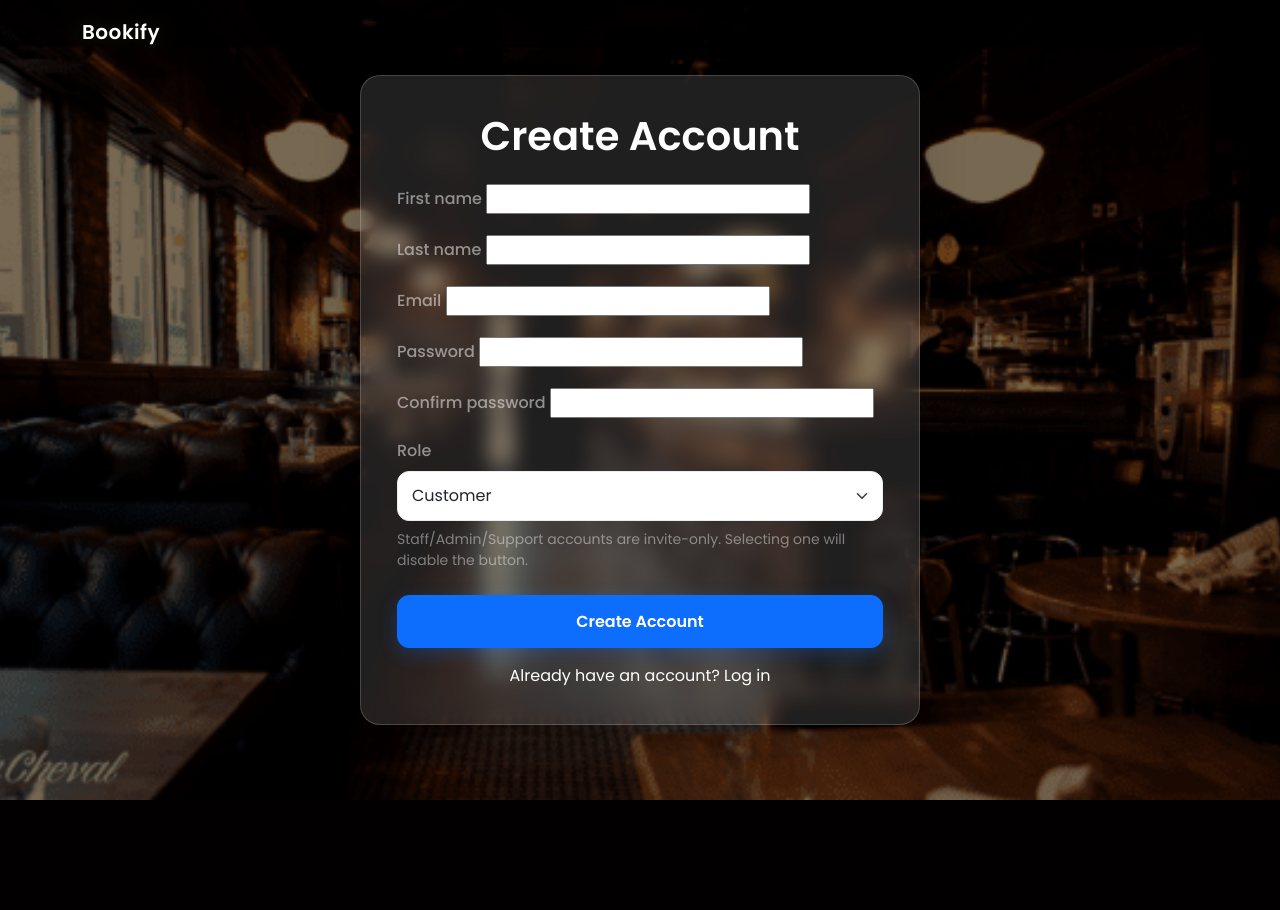
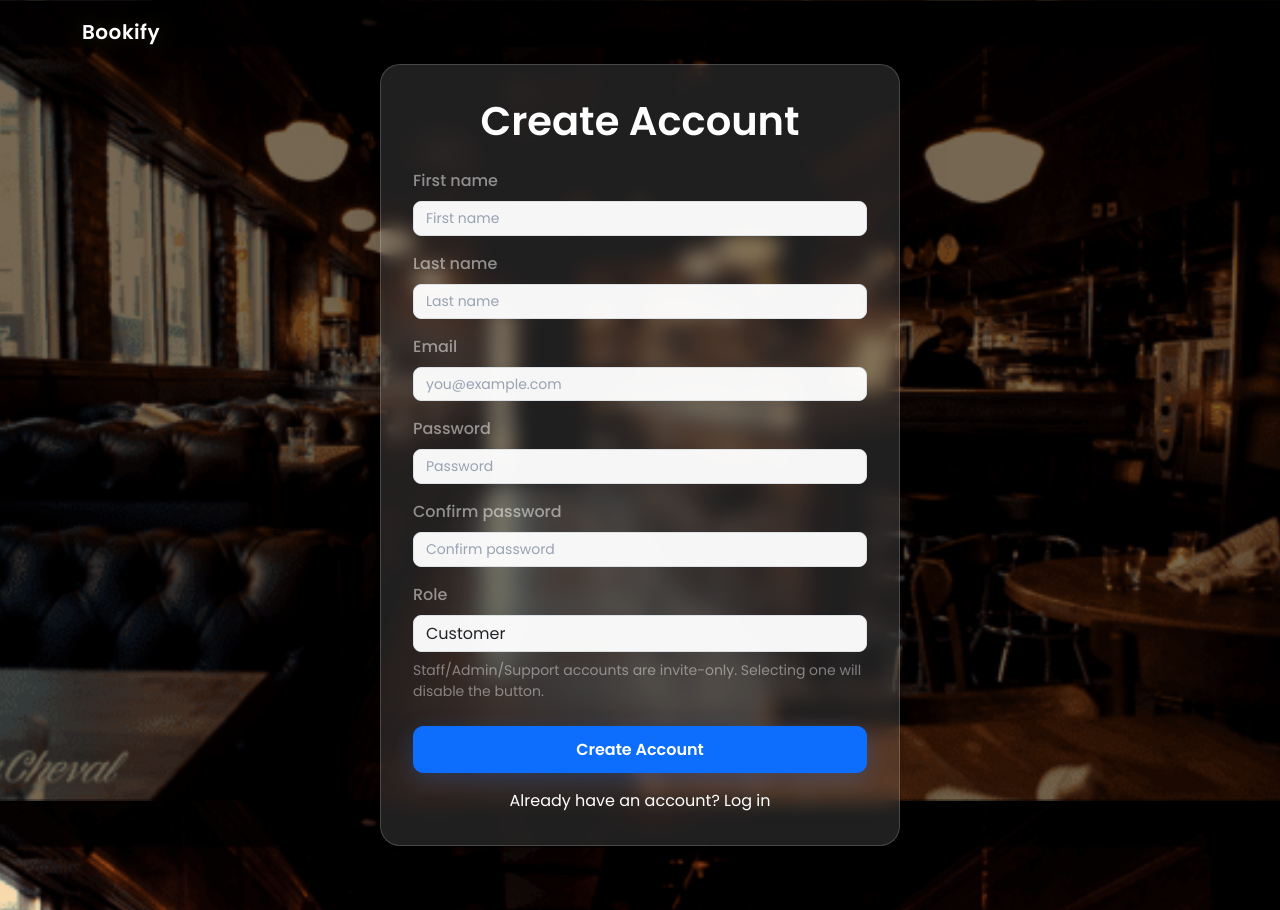
Before and after one commit to eligeabiantoun/bookify, a Django app: page /signup/ in a window 1280 px wide. Before the commit the page ends 800 px from the top, so only its background shows below. Run offline with Django 5.2, Linux system fonts and the light colour scheme.

Commit message:
ui(auth): slimmer rounded inputs; aligned signup/login; auth.css tweaks

```diff
--- a/accounts/forms.py
+++ b/accounts/forms.py
@@ -6,12 +6,12 @@ pwd_help = "Min 8 chars, at least 1 letter and 1 digit."
 
 class SignupForm(forms.ModelForm):
     password1 = forms.CharField(
-        widget=forms.PasswordInput,
+        widget=forms.PasswordInput(attrs={"class": "form-control form-control-sm"}),
         label="Password",
         help_text=pwd_help
     )
     password2 = forms.CharField(
-    widget=forms.PasswordInput,
+    widget=forms.PasswordInput(attrs={"class": "form-control form-control-sm"}),
     label="Confirm Password"
     )
     role = forms.ChoiceField(
@@ -22,6 +22,20 @@ class SignupForm(forms.ModelForm):
     class Meta:
         model = User
         fields = ["first_name", "last_name", "email", "role"]
+        widgets = {
+            "first_name": forms.TextInput(attrs={"class": "form-control form-control-sm"}),
+            "last_name":  forms.TextInput(attrs={"class": "form-control form-control-sm"}),
+            "email":      forms.EmailInput(attrs={"class": "form-control form-control-sm"}),
+        }
+
+    def __init__(self, *args, **kwargs):
+        super().__init__(*args, **kwargs)
+        # Add uniform placeholder text (optional)
+        self.fields["first_name"].widget.attrs.setdefault("placeholder", "First name")
+        self.fields["last_name"].widget.attrs.setdefault("placeholder", "Last name")
+        self.fields["email"].widget.attrs.setdefault("placeholder", "you@example.com")
+        self.fields["password1"].widget.attrs.setdefault("placeholder", "Password")
+        self.fields["password2"].widget.attrs.setdefault("placeholder", "Confirm password")
 
 
     def clean_password1(self):
@@ -39,5 +53,5 @@ class SignupForm(forms.ModelForm):
         return cleaned
 
 class LoginForm(forms.Form):
-    email = forms.EmailField()
-    password = forms.CharField(widget=forms.PasswordInput)
+    email = forms.EmailField(widget=forms.EmailInput(attrs={"class": "form-control form-control-sm"}))
+    password = forms.CharField(widget=forms.PasswordInput(attrs={"class": "form-control form-control-sm"}))
--- a/static/css/auth.css
+++ b/static/css/auth.css
@@ -56,9 +56,9 @@ body {
   position: relative;
   z-index: 2;
   width: 100%;
-  max-width: 560px; /* 480–560px target */
   margin: 4rem 1rem;
-  padding: 2.25rem;
+  max-width: 520px;           /* was 560px */
+  padding: 2rem;
   border-radius: var(--radius);
   background: var(--card-bg);
   border: 1px solid var(--card-border);
@@ -70,31 +70,45 @@ body {
 /* Inputs & selects */
 .form-control,
 .form-select {
-  padding: 0.75rem 0.875rem;
-  border-radius: 12px;
-  border: 1px solid #e9ecef !important;
+  padding: 0.5rem 0.75rem;
+  border-radius: 8px;
+  border: 1px solid #dde2e6 !important;
+  background: rgba(255,255,255,0.96);
   box-shadow: none !important;
+  line-height: 1.2;
+
+}
+  .auth-card input,
+  .auth-card select {
+  width: 100%;
+  box-sizing: border-box;
+  display: block;
+
+}
+
+.form-control::placeholder {
+  color: #98a2b3;
 }
 
 .form-control:focus,
 .form-select:focus {
-  border-color: #7aa7ff !important;
+  border-color: #6ea8fe  !important;
   outline: 0;
-  box-shadow: 0 0 0 0.2rem rgba(13,110,253,0.15) !important; /* subtle blue glow */
+  box-shadow: 0 0 0 0.16rem rgba(13,110,253,0.15) !important; /* subtle blue glow */
 }
 
 /* CTA button */
 .auth-cta.btn {
-  padding: 0.85rem 1rem;
+  padding: 0.65rem 0.9rem;
   font-weight: 600;
-  border-radius: 12px;
-  box-shadow: 0 6px 18px rgba(13,110,253,0.25);
+  border-radius: 10px;
+  box-shadow: 0 6px 22px rgba(13,110,253,0.22);
   transition: transform 120ms ease, box-shadow 120ms ease, filter 120ms ease;
 }
 
 .auth-cta.btn:hover {
   transform: translateY(-1px);
-  box-shadow: 0 10px 28px rgba(13,110,253,0.33);
+  box-shadow: 0 8px 22px rgba(13,110,253,0.28);
   filter: drop-shadow(0 0 8px rgba(13,110,253,0.35));
 }
 
```
Also changed, not shown: accounts/migrations/0003_alter_staffinvitation_role_alter_user_role.py (added).
